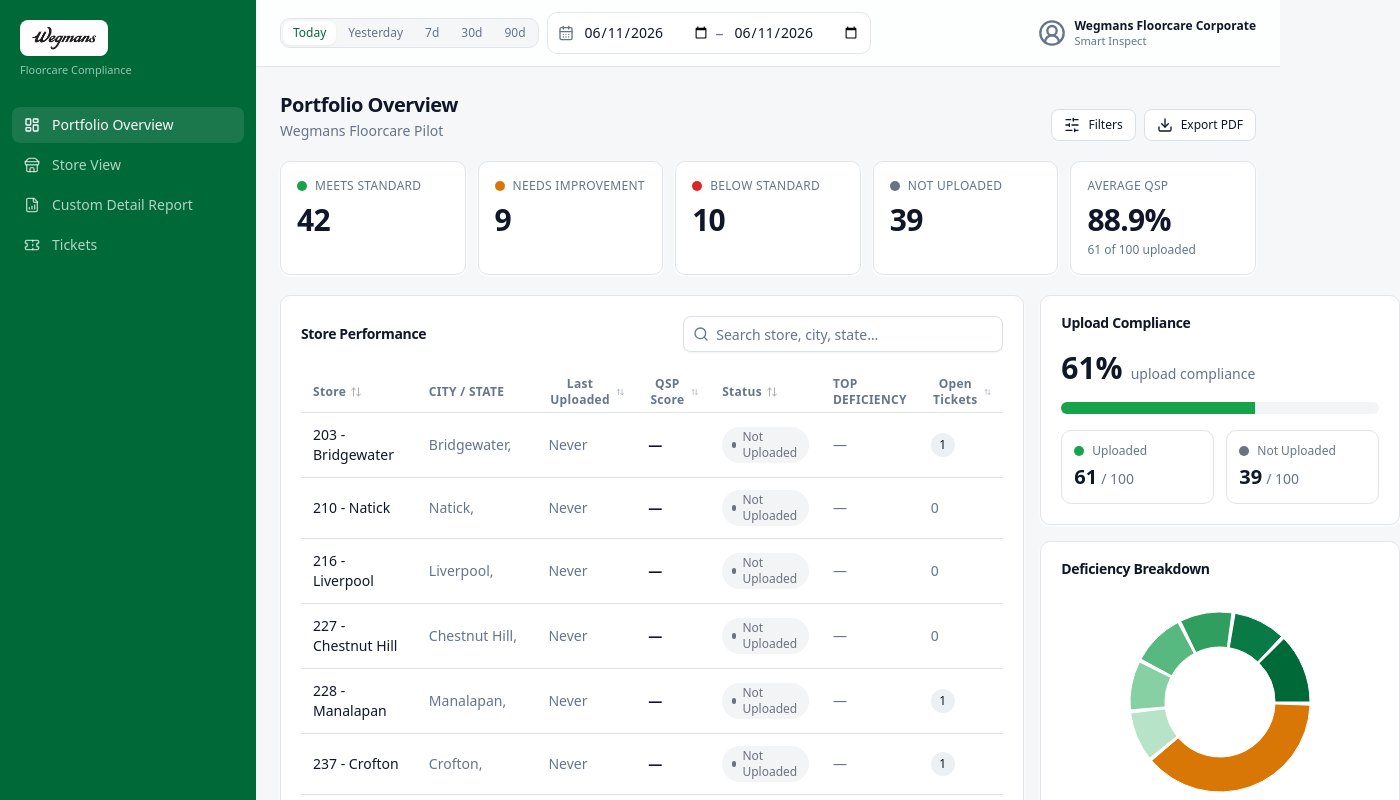
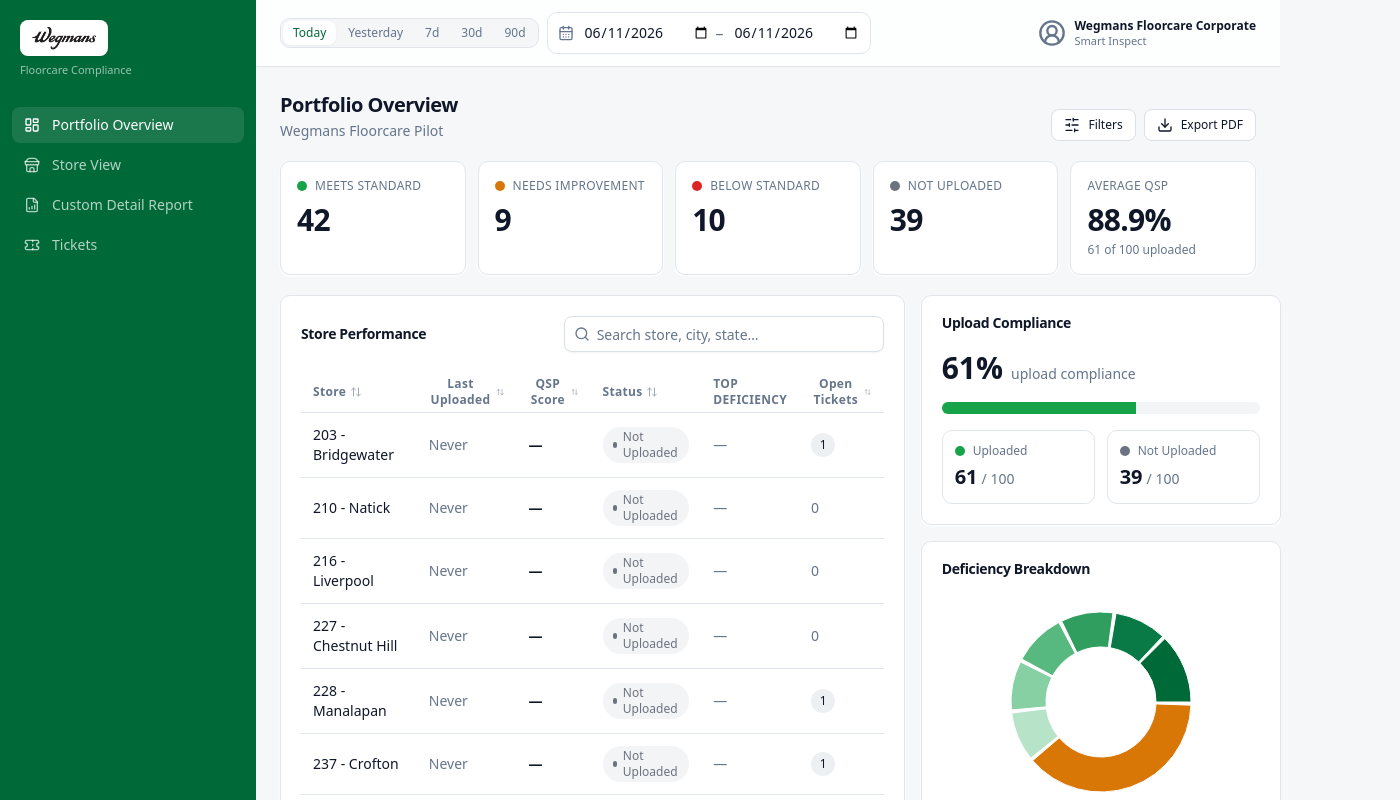
Before and after one commit to Stray26/Wegmans-floorcare-reporting, a React (Vite) app: page /portfolio in a window 1280 px wide. Shown: the top 800 px of the page, 1400 px wide, since content can reach past the window. Built offline with nearby package versions, Linux system fonts and the light colour scheme.

Commit message:
Portfolio table: remove City/State and Config columns

```diff
--- a/src/components/dashboard/StorePerformanceTable.tsx
+++ b/src/components/dashboard/StorePerformanceTable.tsx
@@ -13,7 +13,7 @@
 import { formatScore, formatRelativeDays } from "@/utils/formatting";
 import type { StoreReport, ScoreStatus } from "@/types/reporting";
 
-type SortKey = "store" | "config" | "qsp" | "uploaded" | "status" | "tickets";
+type SortKey = "store" | "qsp" | "uploaded" | "status" | "tickets";
 
 const STATUS_ORDER: Record<ScoreStatus, number> = {
   failed: 0,
@@ -28,14 +28,11 @@
   stores,
   search,
   statusFilter,
-  showConfig = false,
   onRowClick,
 }: {
   stores: StoreReport[];
   search: string;
   statusFilter: ScoreStatus | null;
-  /** Show a Config column (used by the "All configs" portfolio view). */
-  showConfig?: boolean;
   onRowClick: (store: StoreReport) => void;
 }) {
   const [sortKey, setSortKey] = React.useState<SortKey>("qsp");
@@ -64,8 +61,6 @@
       switch (sortKey) {
         case "store":
           return a.storeName.localeCompare(b.storeName) * dir;
-        case "config":
-          return a.configurationName.localeCompare(b.configurationName) * dir;
         case "qsp":
           return ((a.qspScore ?? -1) - (b.qspScore ?? -1)) * dir;
         case "uploaded":
@@ -116,8 +111,6 @@
         <TableHeader>
           <TableRow className="hover:bg-transparent">
             <SortHead label="Store" k="store" />
-            {showConfig && <SortHead label="Config" k="config" />}
-            <TableHead>City / State</TableHead>
             <SortHead label="Last Uploaded" k="uploaded" />
             <SortHead label="QSP Score" k="qsp" />
             <SortHead label="Status" k="status" />
@@ -133,14 +126,6 @@
               className="cursor-pointer"
             >
               <TableCell className="font-medium">{s.storeName}</TableCell>
-              {showConfig && (
-                <TableCell className="text-muted-foreground">
-                  {s.configurationName}
-                </TableCell>
-              )}
-              <TableCell className="text-muted-foreground">
-                {s.city}, {s.state}
-              </TableCell>
               <TableCell className="text-muted-foreground">
                 {formatRelativeDays(s.lastUploadedAt)}
               </TableCell>
@@ -167,7 +152,7 @@
           {pageRows.length === 0 && (
             <TableRow className="hover:bg-transparent">
               <TableCell
-                colSpan={showConfig ? 8 : 7}
+                colSpan={6}
                 className="py-10 text-center text-muted-foreground"
               >
                 No stores match the current filters.
--- a/src/pages/PortfolioOverview.tsx
+++ b/src/pages/PortfolioOverview.tsx
@@ -32,7 +32,6 @@
     stores: permittedStores,
     accessMode,
     configLabel,
-    isMultiConfig,
   } = useSmartInspectPermissions();
   const program = configLabel || "Wegmans Floorcare Compliance";
   const {
@@ -203,7 +202,6 @@
               stores={stores}
               search={search}
               statusFilter={statusFilter}
-              showConfig={isMultiConfig}
               onRowClick={setSelected}
             />
           </CardContent>
```
